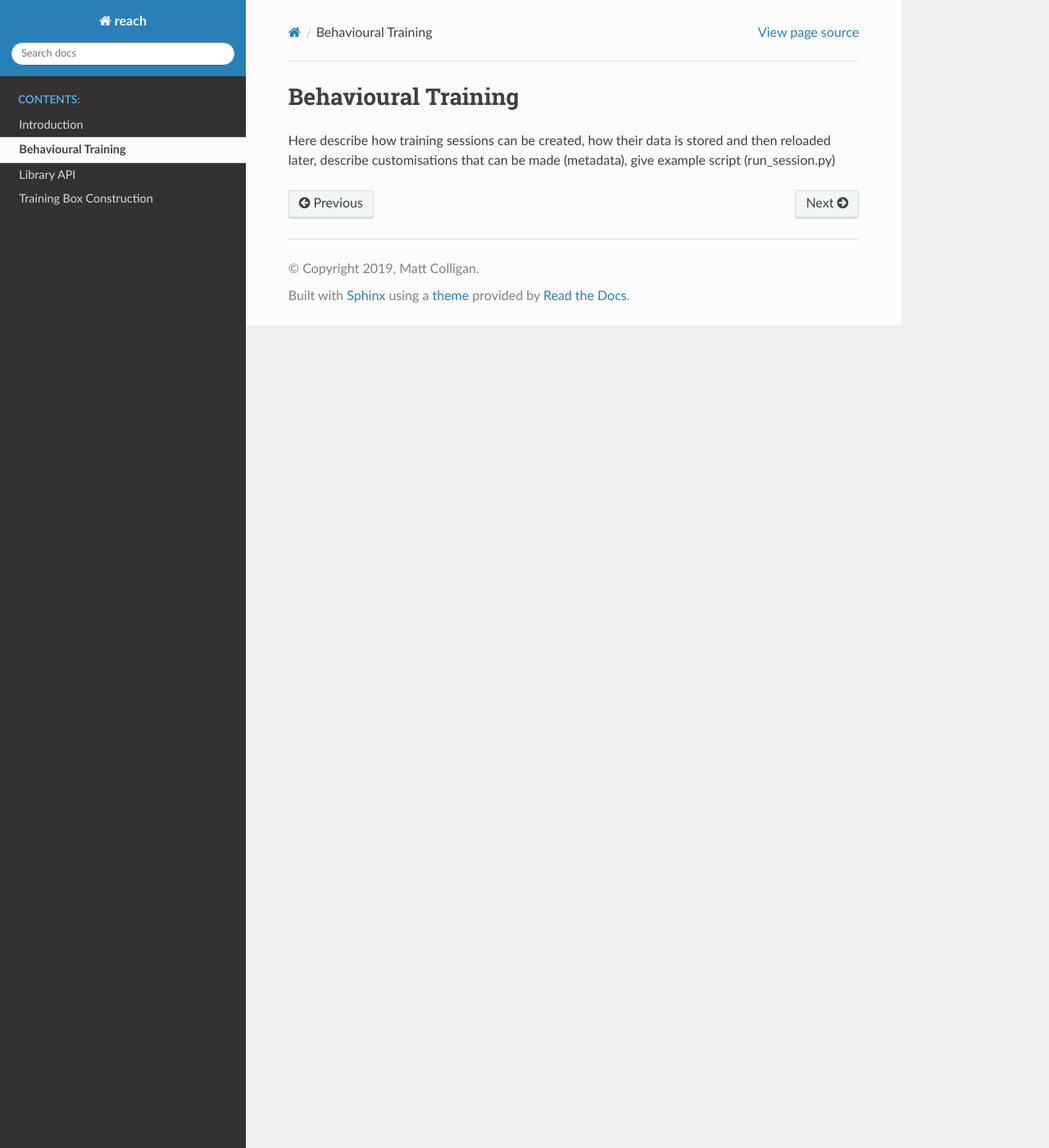
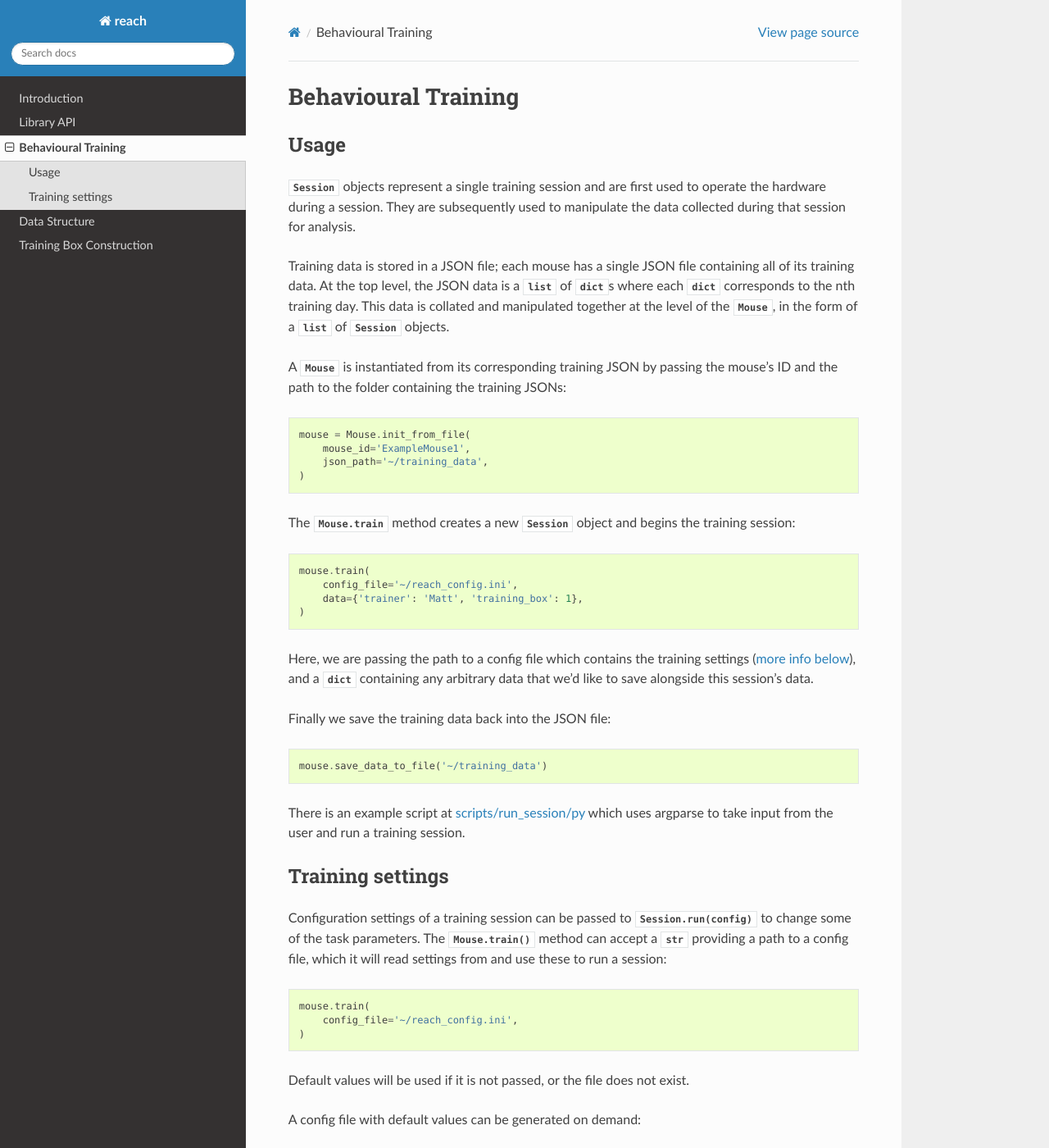
Before and after one commit to m-col/reach, a Sphinx documentation site: the page built from docs/training.rst, in a window 1280 px wide and 1400 px high. Shown: the whole window at 82% size. Built offline with Sphinx 7.4.7 and the Read the Docs theme 2.0.0, drawn with Linux system fonts in a browser that asks for light colours; some of the changed text lies outside the part shown.

Commit message:
Complete docs

```diff
--- a/docs/conf.py
+++ b/docs/conf.py
@@ -16,46 +16,51 @@ sys.path.insert(0, os.path.abspath('..'))
 
 from reach import Cohort, Mouse, Session
 
-# -- Project information -----------------------------------------------------
+
+## Project information
 
 project = 'reach'
 copyright = '2019, Matt Colligan'
 author = 'Matt Colligan'
 
+# this determines generated URLs in some places
+repo = 'https://github.com/m-col/reach'
 
-# -- General configuration ---------------------------------------------------
 
-# Add any Sphinx extension module names here, as strings. They can be
-# extensions coming with Sphinx (named 'sphinx.ext.*') or your custom
-# ones.
+## General configuration
+
 extensions = [
     'sphinx.ext.autodoc',
     'sphinx.ext.napoleon',
+    'sphinx.ext.extlinks',
+    'sphinx.ext.autosummary',
 ]
 
-# Add any paths that contain templates here, relative to this directory.
+napoleon_google_docstring = False
+napoleon_use_rtype = False
+
+autodoc_default_options = {
+    'members': True,
+    'member-order': 'bysource',
+}
+
 templates_path = ['_templates']
-
-# List of patterns, relative to source directory, that match files and
-# directories to ignore when looking for source files.
-# This pattern also affects html_static_path and html_extra_path.
 exclude_patterns = ['_build', 'Thumbs.db', '.DS_Store']
-
-# The master toctree document.
 master_doc = 'index'
-
-# The name of the Pygments (syntax highlighting) style to use.
 pygments_style = 'sphinx'
 
 
-# -- Options for HTML output -------------------------------------------------
+## Options for HTML output
 
-# The theme to use for HTML and HTML Help pages.  See the documentation for
-# a list of builtin themes.
-#
 html_theme = 'sphinx_rtd_theme'
+html_static_path = ['_static']
 
-# Add any paths that contain custom static files (such as style sheets) here,
-# relative to this directory. They are copied after the builtin static files,
-# so a file named "default.css" will overwrite the builtin "default.css".
-html_static_path = ['_static']
+# :repo:`text </path/>` hyperlinks to repo/path/
+extlinks = {
+    'repo': (f'{repo}/%s', 'repo ')
+}
+
+# replace |repo| with the repo string above
+rst_epilog = f"""
+.. |repo| replace:: {repo}
+"""
--- a/docs/training.rst
+++ b/docs/training.rst
@@ -2,6 +2,75 @@
 Behavioural Training
 ====================
 
-Here describe how training sessions can be created, how their data is stored
-and then reloaded later, describe customisations that can be made (metadata),
-give example script (run_session.py)
+Usage
+-----
+
+:class:`Session` objects represent a single training session and are first used
+to operate the hardware during a session. They are subsequently used to
+manipulate the data collected during that session for analysis.
+
+Training data is stored in a JSON file; each mouse has a single JSON file
+containing all of its training data. At the top level, the JSON data is a
+:class:`list` of :class:`dict`\s where each :class:`dict` corresponds to the nth
+training day. This data is collated and manipulated together at the level of
+the :class:`Mouse`, in the form of a :class:`list` of :class:`Session`
+objects.
+
+A :class:`Mouse` is instantiated from its corresponding training JSON by
+passing the mouse's ID and the path to the folder containing the training
+JSONs:
+
+.. code-block:: python
+
+    mouse = Mouse.init_from_file(
+        mouse_id='ExampleMouse1',
+        json_path='~/training_data',
+    )
+
+The :class:`Mouse.train` method creates a new :class:`Session` object and
+begins the training session:
+
+.. code-block:: python
+
+    mouse.train(
+        config_file='~/reach_config.ini',
+        data={'trainer': 'Matt', 'training_box': 1},
+    )
+
+Here, we are passing the path to a config file which contains the training
+settings (`more info below <#training_settings>`_), and a :class:`dict`
+containing any arbitrary data that we'd like to save alongside this session's
+data.
+
+Finally we save the training data back into the JSON file:
+
+.. code-block:: python
+
+    mouse.save_data_to_file('~/training_data')
+
+There is an example script at :repo:`scripts/run_session/py
+<blob/master/scripts/run_session.py>` which uses argparse to take input from
+the user and run a training session.
+
+
+Training settings
+-----------------
+
+Configuration settings of a training session can be passed to
+:class:`Session.run(config)` to change some of the task parameters. The
+:class:`Mouse.train()` method can accept a :class:`str` providing a path to a
+config file, which it will read settings from and use these to run a session:
+
+.. code-block:: python
+
+    mouse.train(
+        config_file='~/reach_config.ini',
+    )
+
+Default values will be used if it is not passed, or the file does not exist.
+
+A config file with default values can be generated on demand:
+
+.. code-block:: python
+
+    reach.generate_config('~/reach_config.ini')
```
Also changed, not shown: docs/api.rst (+23 -9 lines), docs/data.rst (added, +73 -0 lines), docs/index.rst (+7 -5 lines), docs/introduction.rst (+11 -4 lines).
